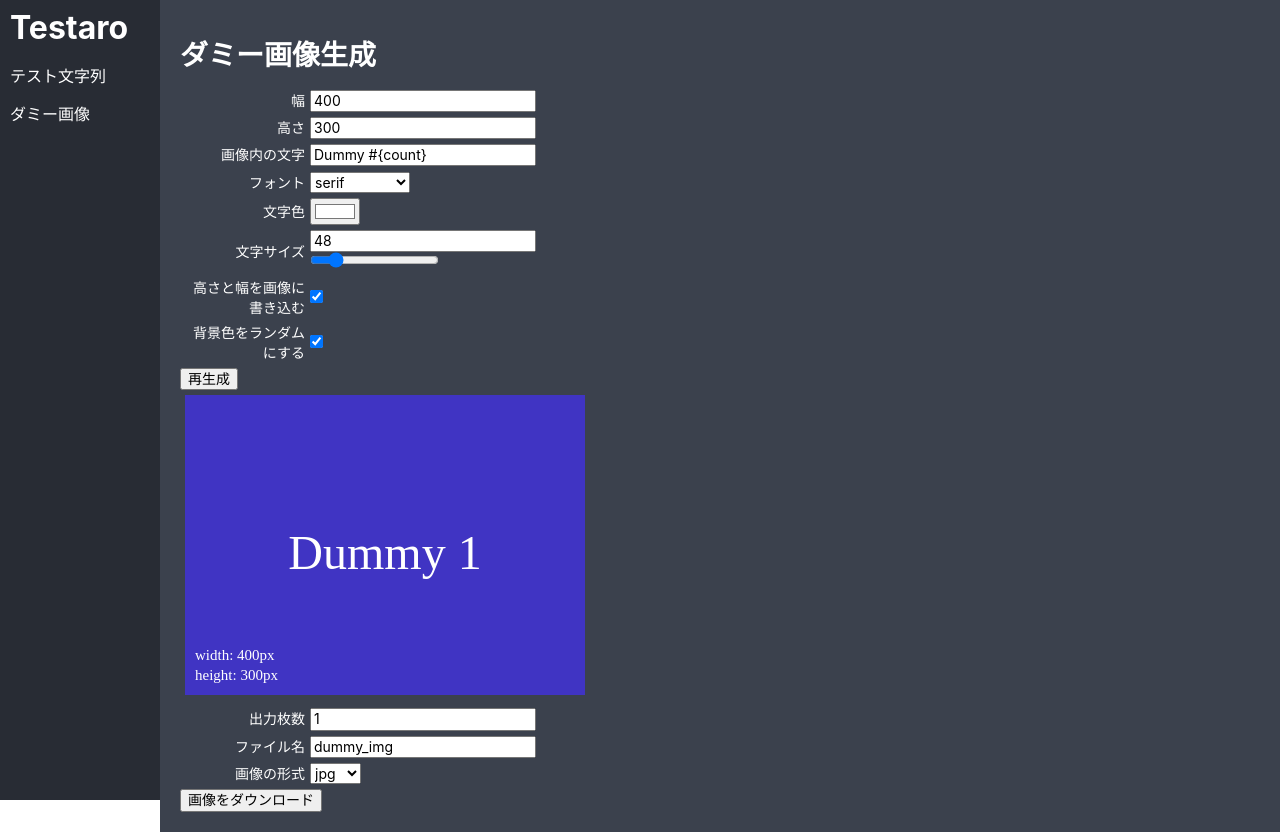
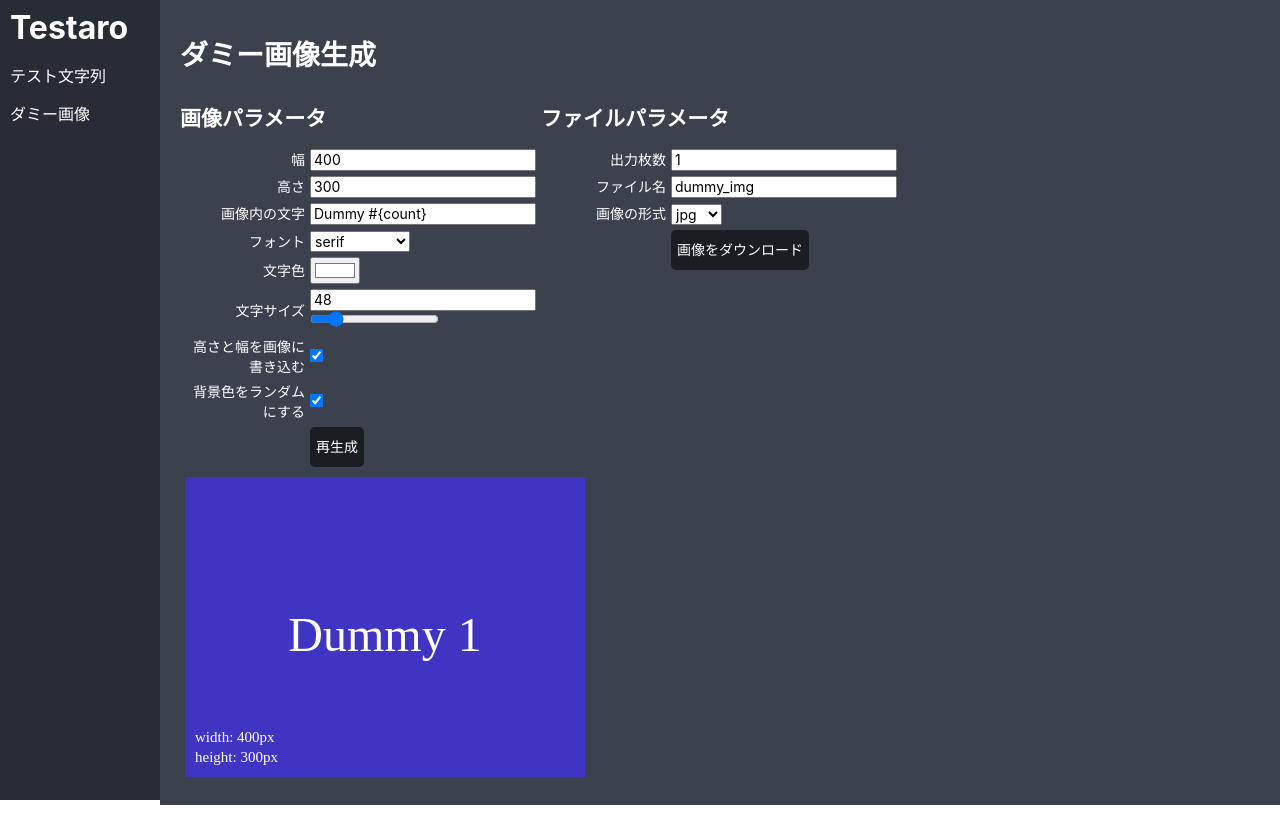
Before and after one commit to jesusisao/testaro, a React (Create React App) app: page /imggen in a window 1280 px wide. After the commit the page ends 805 px from the top, so only its background shows below. Built offline with nearby package versions, Linux system fonts and the light colour scheme.

Commit message:
デザイン変更

```diff
--- a/package.json
+++ b/package.json
@@ -16,7 +16,8 @@
     "react-dom": "^16.12.0",
     "react-router-dom": "^5.1.2",
     "react-scripts": "3.3.0",
-    "typescript": "~3.7.2"
+    "typescript": "~3.7.2",
+    "webfontloader": "^1.6.28"
   },
   "scripts": {
     "start": "react-scripts start",
@@ -40,6 +41,7 @@
     ]
   },
   "devDependencies": {
-    "@types/react-router-dom": "^5.1.3"
+    "@types/react-router-dom": "^5.1.3",
+    "@types/webfontloader": "^1.6.29"
   }
 }
--- a/src/App.scss
+++ b/src/App.scss
@@ -8,7 +8,7 @@
   left: $config-menu-width;
   position: absolute;
   width: calc(100% - #{$config-menu-width});
-  background-color: #3b414d;
+  background-color: $config-background-color;
   min-height: 100vh;
   display: flex;
   flex-direction: column;
--- /dev/null
+++ b/src/Common/common.scss
@@ -0,0 +1,13 @@
+@import '../config.scss';
+
+.testaro-button {
+  min-height: 40px;
+  color: $config-font-color;
+  background-color: $config-button-color;
+  border: none;
+  border-radius: 5px;
+  transition: .2s;
+  &:hover {
+    background-color: $config-button-hover-color;
+  }
+}
--- a/src/ImageGenerator/ImageGenerator.scss
+++ b/src/ImageGenerator/ImageGenerator.scss
@@ -4,13 +4,13 @@
   height: 100%;
   min-width: 100%;
   overflow: hidden;
+  .paras-container {
+    display: flex;
+  }
   .canvas {
-    // widthやheightで指定すると描画の比率がおかしくなるので注意
+    // canvasはstyleのwidthやheightで指定すると
+    // 中身の比率がおかしくなるので注意
     background-color: rgb(255, 255, 255);
     margin: 5px;
   }
-  .param {
-    display: block;
-    margin: 5px;
-  }
 }
--- a/src/ImageGenerator/ImageGenerator.tsx
+++ b/src/ImageGenerator/ImageGenerator.tsx
@@ -1,6 +1,9 @@
 import React, { useState, useEffect, useRef } from 'react';
 import './ImageGenerator.scss';
+import '../Common/common.scss';
 import ParamBox from '../Common/ParamBox';
+
+const title = "ダミー画像生成";
 
 const ImageGenerator: React.FC = () => {
   const [width, setWidth] = useState(400);
@@ -82,12 +85,15 @@ const ImageGenerator: React.FC = () => {
 
   return (
     <div className="ImageGenerator">
-      <h1>ダミー画像生成</h1>
+      <h1>{title}</h1>
+      <div className="paras-container">
         <div>
+          <h2>画像パラメータ</h2>
           <ParamBox labelName="幅">
             <input
               type="number"
               defaultValue={width}
+              disabled={downloading}
               onChange={ e => setWidth(parseInt(e.target.value)) }>
             </input>
           </ParamBox>
@@ -95,6 +101,7 @@ const ImageGenerator: React.FC = () => {
             <input
               type="number"
               defaultValue={height}
+              disabled={downloading}
               onChange={ e => setHeight(parseInt(e.target.value)) }>
             </input>
           </ParamBox>
@@ -102,11 +109,16 @@ const ImageGenerator: React.FC = () => {
             <input
               type="text"
               defaultValue={comment}
+              disabled={downloading}
               onChange={ e => setComment(e.target.value) }>
             </input>
           </ParamBox>
           <ParamBox labelName="フォント">
-          <select defaultValue={font} onChange={ e => setFont(e.target.value) }>
+            <select
+              defaultValue={font}
+              disabled={downloading}
+              onChange={ e => setFont(e.target.value) }
+            >
               <option value="serif">serif</option>
               <option value="sans-serif">sans-serif</option>
               <option value="monospace">monospace</option>
@@ -116,6 +128,7 @@ const ImageGenerator: React.FC = () => {
             <input
               type="color"
               defaultValue={fontColor}
+              disabled={downloading}
               onChange={ e => setFontColor(e.target.value) }>
             </input>
           </ParamBox>
@@ -123,6 +136,7 @@ const ImageGenerator: React.FC = () => {
             <input
               type="number"
               value={fontSize}
+              disabled={downloading}
               onChange={ e => setFontSize(parseInt(e.target.value)) }>
             </input>
             <br />
@@ -131,12 +145,14 @@ const ImageGenerator: React.FC = () => {
               value={fontSize}
               min="1"
               max="300"
+              disabled={downloading}
               onChange={ e => setFontSize(parseInt(e.target.value)) }></input>
           </ParamBox>
           <ParamBox labelName="高さと幅を画像に書き込む">
             <input
               type="checkbox"
               defaultChecked={doDrawSize}
+              disabled={downloading}
               onChange={ e => setDoDrawSize(e.target.checked) }>
             </input>
           </ParamBox>
@@ -144,6 +160,7 @@ const ImageGenerator: React.FC = () => {
             <input
               type="checkbox"
               defaultChecked={useRandomColor}
+              disabled={downloading}
               onChange={ e => setUseRandomColor(e.target.checked) }>
             </input>
           </ParamBox>
@@ -153,21 +170,29 @@ const ImageGenerator: React.FC = () => {
               <input
                 type="color"
                 defaultValue={color}
-              disabled={useRandomColor}
+                disabled={useRandomColor || downloading}
                 onChange={ e => setColor(e.target.value) }>
               </input>
             </ParamBox>
           }
-        <button onClick={() => draw()}>再生成</button>
+          <ParamBox>
+            <button
+              className="testaro-button"
+              disabled={downloading}
+              onClick={() => draw()}
+            >
+              再生成
+            </button>
+          </ParamBox>
         </div>
 
-      <canvas className="canvas" ref={canvasRef}  width={width} height={height} />
-
         <div>
+          <h2>ファイルパラメータ</h2>
           <ParamBox labelName="出力枚数">
             <input
               type="number"
               defaultValue={genNum}
+              disabled={downloading}
               onChange={ e => setGenNum( parseInt(e.target.value) ) }>
             </input>
           </ParamBox>
@@ -175,19 +200,35 @@ const ImageGenerator: React.FC = () => {
             <input
               type="text"
               defaultValue={fileNamePrefix}
+              disabled={downloading}
               onChange={ e => setFileNamePrefix(e.target.value) }>
             </input>
           </ParamBox>
           <ParamBox labelName="画像の形式">
-          <select defaultValue={imageFormat} onChange={ e => setImageFormat(e.target.value) }>
+            <select
+              defaultValue={imageFormat}
+              disabled={downloading}
+              onChange={ e => setImageFormat(e.target.value) }
+            >
               <option value="jpg">jpg</option>
               <option value="jpeg">jpeg</option>
               <option value="png">png</option>
               <option value="gif">gif</option>
             </select>
           </ParamBox>
-        <button onClick={downloadsImage}>画像をダウンロード</button>
+          <ParamBox>
+            <button
+              className="testaro-button"
+              disabled={downloading}
+              onClick={downloadsImage}
+            >
+              画像をダウンロード
+            </button>
+          </ParamBox>
         </div>
+      </div>
+
+      <canvas className="canvas" ref={canvasRef}  width={width} height={height} />
     </div>
   );
 }
--- a/src/Menu/Menu.scss
+++ b/src/Menu/Menu.scss
@@ -19,6 +19,7 @@
     li {
       padding: 10px;
       background-color: #282c34;
+      transition: .2s;
       a {
         text-decoration: none;
         color: $config-font-color;
--- a/src/config.scss
+++ b/src/config.scss
@@ -1,3 +1,6 @@
 $config-menu-width: 160px;
 $config-font-color: white;
 $config-link-color: #61dafb;
+$config-button-color: #1a1d22;
+$config-button-hover-color: #707b91;
+$config-background-color: #3b414d;
```
Also changed, not shown: 1 other file (tests, documents, lock files or other folders). Lines whose indentation alone changed are shown as unchanged.
